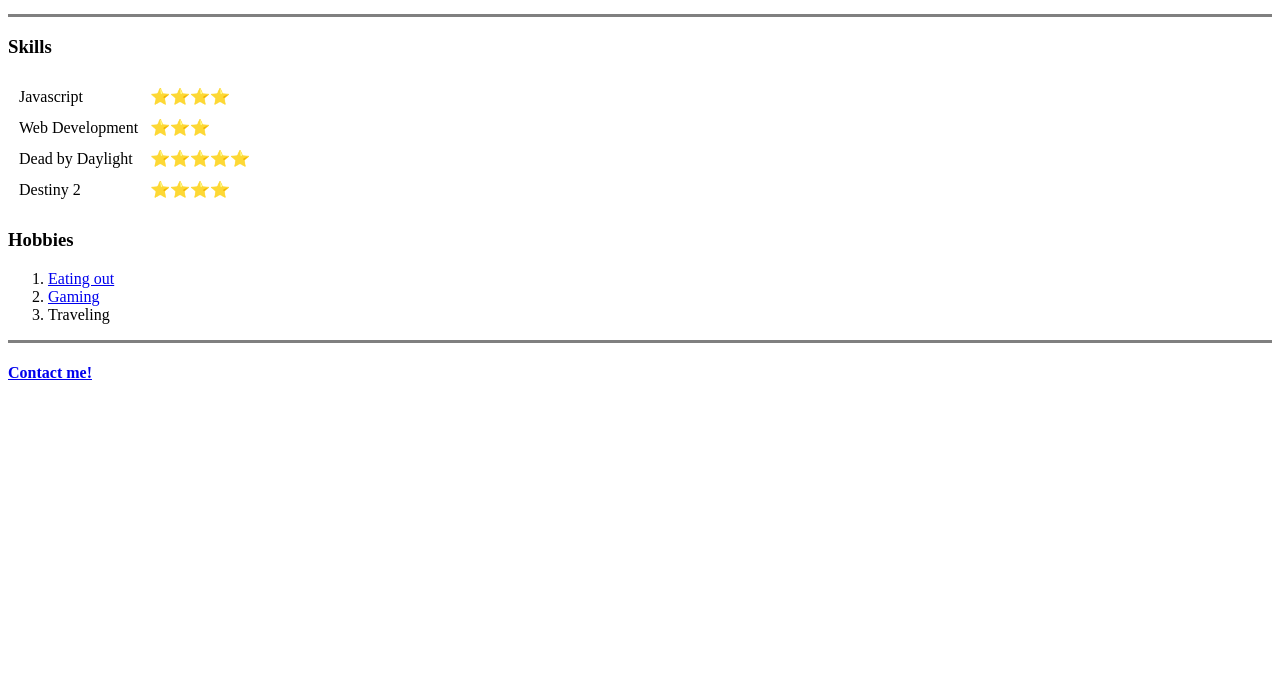
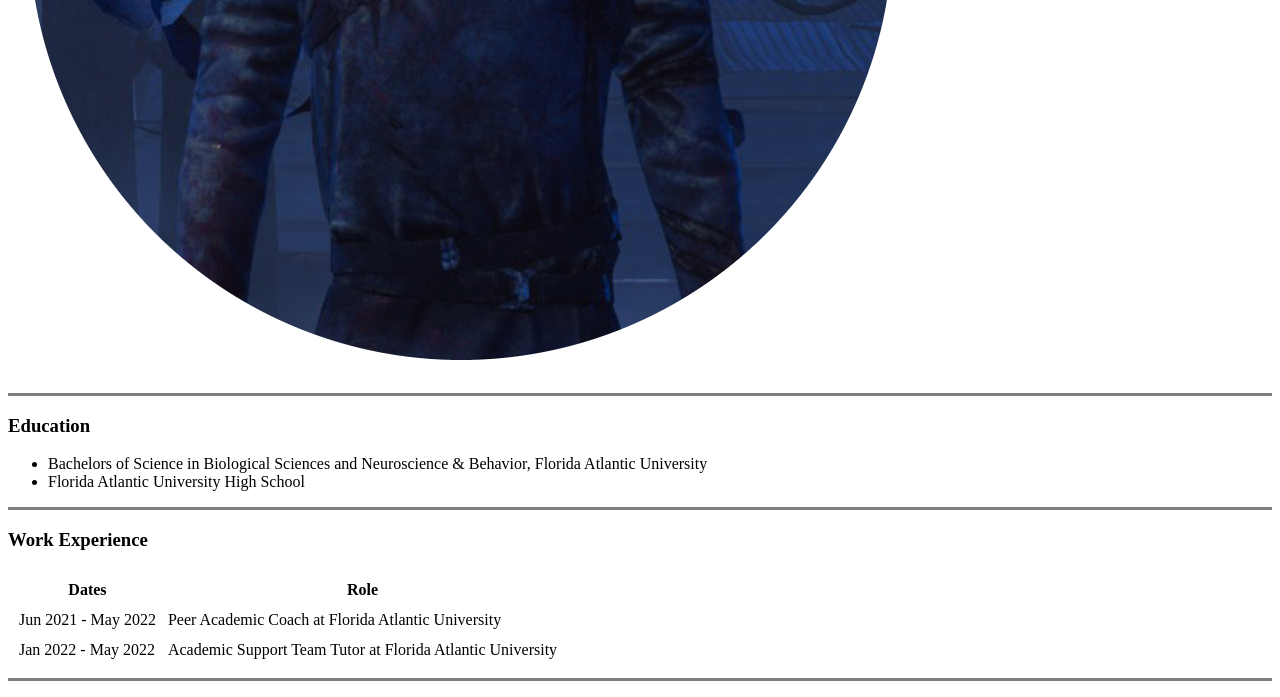
Before and after one commit to Axareon/practice_cv, a plain HTML site: page index.html in a window 1280 px wide. Shown: the part 533-1230 px from the top of the page. Before the commit the page ends 936 px from the top, so only its background shows below. Drawn offline with Linux system fonts and the light colour scheme.

Commit message:
Update index.html

```diff
--- a/index.html
+++ b/index.html
@@ -9,7 +9,7 @@
 <body>
   <table cellspacing="20">
     <tr>
-      <td><img src="Images/ghostface-modified.png" width="200" height="200" alt="ghostface"></td>
+      <td><img src="Images/ghostface-modified.png" alt="ghostface"></td>
       <td>
         <h1>Muhammad Rahman</h1>
         <p><em>Imminent <strong>Software Engineer</strong></em></p>
```
